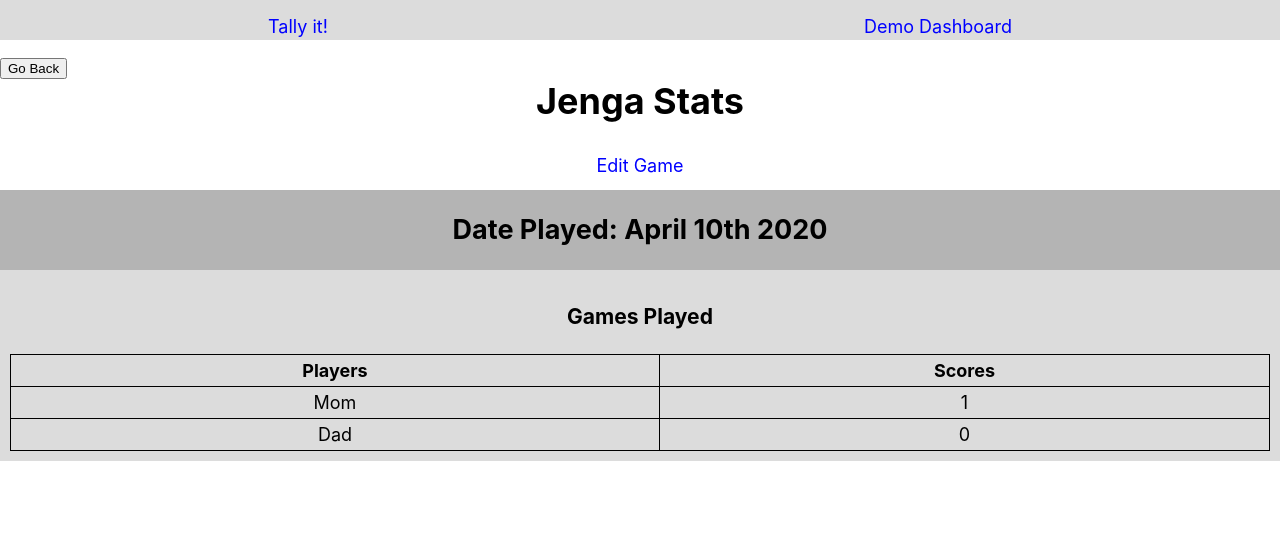
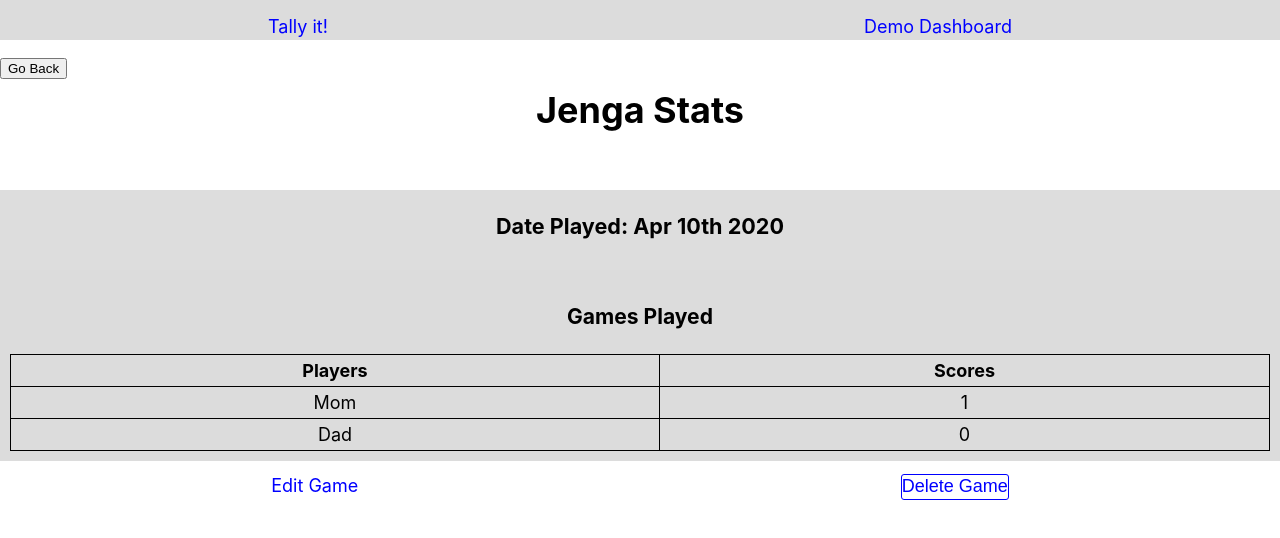
Before and after one commit to sPro1ly0/tallyit-app, a React (Create React App) app: page /game/1 in a window 1280 px wide. Shown: the top 538 px of the page. Built offline with nearby package versions, Linux system fonts and the light colour scheme.

Commit message:
Create EditGame and links for each game

```diff
--- a/src/EditGame/EditGame.js
+++ b/src/EditGame/EditGame.js
@@ -35,11 +35,9 @@ class EditGame extends Component {
     });
   }
 
-  handleDelete = () => {
-    const { game_id } = this.props.match.params;
-    this.context.deleteGame(Number(game_id));
-    this.props.history.push('/dashboard');
-  }
+  handleClickCancel = () => {
+    this.props.history.goBack();
+  };
 
   render() {
 
@@ -71,7 +69,7 @@ class EditGame extends Component {
           </button>
         </section>
 
-        <button onClick={this.handleDelete}>Delete</button>
+        <button type="button" onClick={this.handleClickCancel}>Cancel</button>
       </>
     );
   }
--- a/src/GameStatsPage/GameStatsPage.css
+++ b/src/GameStatsPage/GameStatsPage.css
@@ -10,6 +10,38 @@
 
 .date-played > h2 {
     margin: 0;
+    font-size: 1.2em;
+}
+
+.game-edit-delete-buttons {
+    height: 35px;
+    display: flex;
+    justify-content: space-around;
+    align-items: baseline;
+    margin-top: 10px;
+    padding-top: 3px;
+    padding-bottom: 3px;
+}
+
+.edit-game-button,
+.delete-game-button {
+    border-radius: 3px;
+    height: 26px;
+    line-height: normal;
+}
+
+.delete-game-button {
+    color: blue;
+    background-color: white;
+    border: 1px solid blue;
+    font-size: 18px;
+    font-weight: 100;
+    padding: 0;
+}
+
+.edit-game-button:hover,
+.delete-game-button:hover {
+    color: red;
 }
 
 .games-played {
--- a/src/GameStatsPage/GameStatsPage.js
+++ b/src/GameStatsPage/GameStatsPage.js
@@ -15,6 +15,13 @@ class GameStatsPage extends Component {
     this.props.history.goBack();
   };
 
+
+  handleDelete = () => {
+    const { game_id } = this.props.match.params;
+    this.context.deleteGame(Number(game_id));
+    this.props.history.push('/dashboard');
+  }
+
   render() {
 
     const { games, player_scores } = this.context;
@@ -24,7 +31,7 @@ class GameStatsPage extends Component {
       g.id === Number(game_id)
     );
 
-    let date = (moment(game.date_played).format('MMMM Do YYYY'));
+    let date = (moment(game.date_played).format('MMM Do YYYY'));
 
     console.log(player_scores);
     const findScores = player_scores.filter(p => p.game_id === game.id);
@@ -37,7 +44,6 @@ class GameStatsPage extends Component {
         <button className='go-back-button' onClick={this.handleGoBack}>Go Back</button>
         <header>
           <h1>{game.game_name} Stats</h1>
-          <Link to={`/edit-game/${game.id}`}>Edit Game</Link>
         </header>
 
         <section className='date-played'>
@@ -55,10 +61,14 @@ class GameStatsPage extends Component {
                 </tr>
                 {results}
               </tbody>
-
             </table>
           </div>
         </section>
+
+        <div className='game-edit-delete-buttons'>
+          <Link className='edit-game-button' to={`/edit-game/${game.id}`}>Edit Game</Link>
+          <button className='delete-game-button' onClick={this.handleDelete}>Delete Game</button>
+        </div>
 
       </>
     );
--- a/src/LandingPage/LandingPage.css
+++ b/src/LandingPage/LandingPage.css
@@ -6,7 +6,7 @@
 section {
     height: 200px;
     padding: 20px 20px;
-    background-color: rgb(180, 180, 180);
+    background-color: rgb(221, 221, 221);
 }
 
 .signup,
```
